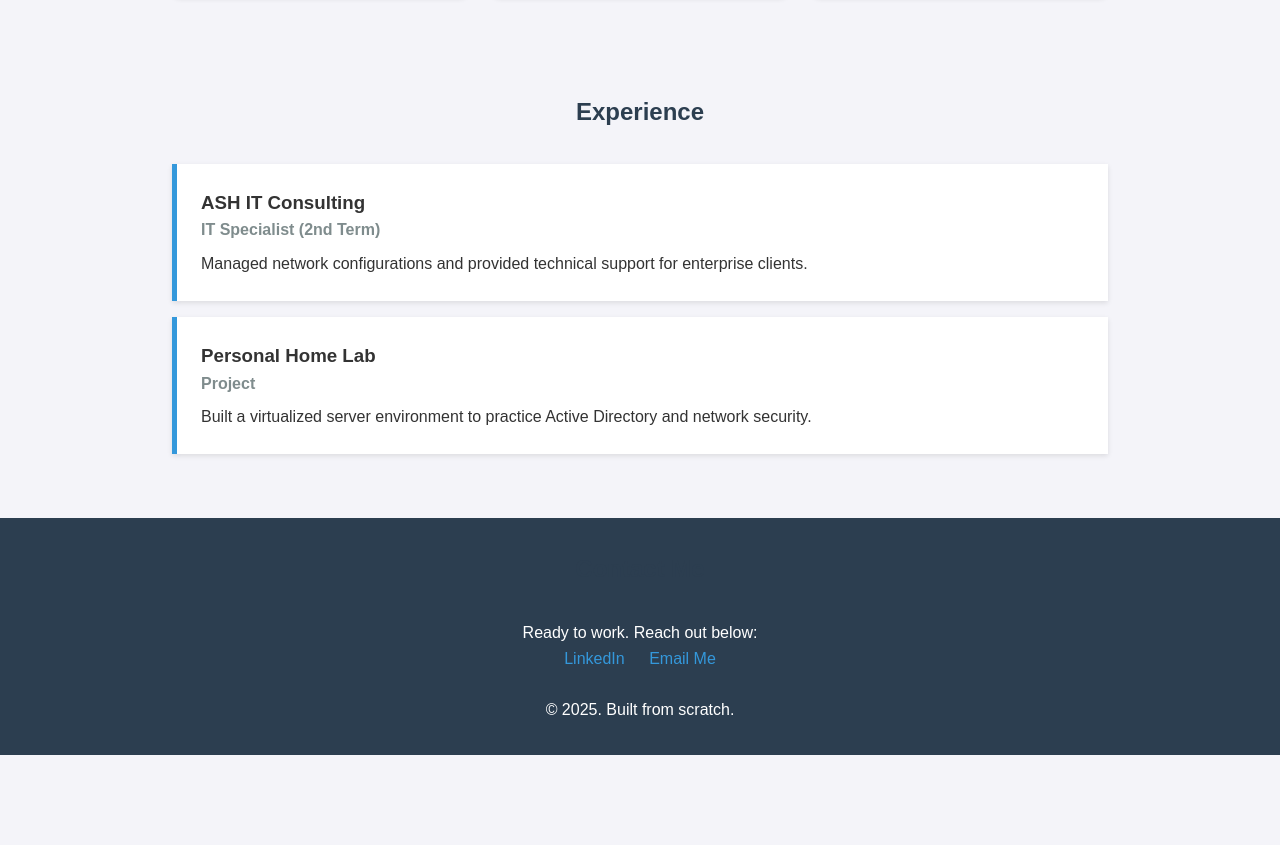
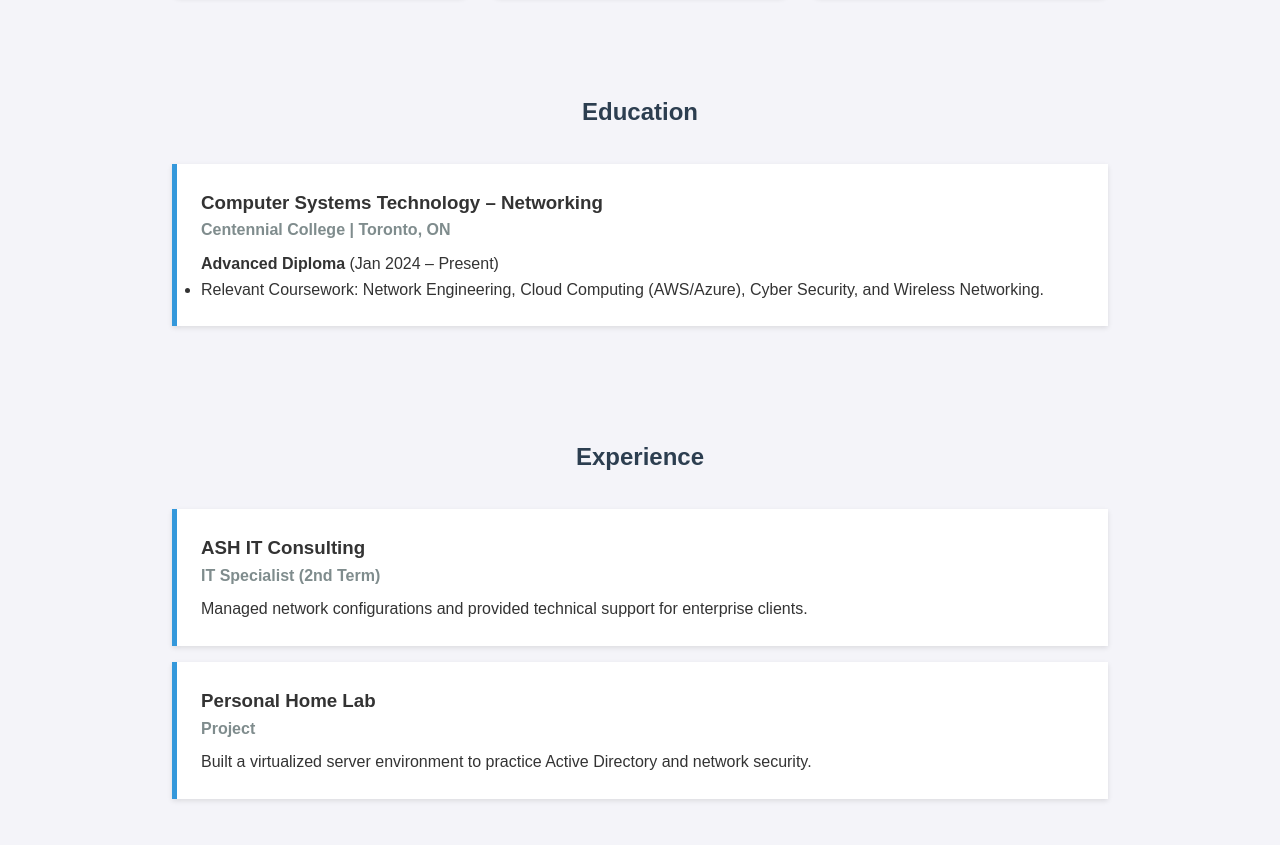
Before and after one commit to msyed111/Msyed111.github.io, a plain HTML site: page index.html in a window 1280 px wide. Shown: the part 996-1841 px from the top of the page. Before the commit the page ends 1751 px from the top, so only its background shows below. Drawn offline with Linux system fonts and the light colour scheme.

Commit message:
Add files via upload

```diff
--- a/index.html
+++ b/index.html
@@ -47,6 +47,17 @@
             </div>
         </div>
     </section>
+    <section id="education" class="container">
+        <h2>Education</h2>
+        <div class="project-item">
+            <h3>Computer Systems Technology – Networking</h3>
+            <p class="role">Centennial College | Toronto, ON</p>
+            <p><strong>Advanced Diploma</strong> (Jan 2024 – Present)</p>
+            <ul>
+                <li>Relevant Coursework: Network Engineering, Cloud Computing (AWS/Azure), Cyber Security, and Wireless Networking.</li>
+            </ul>
+        </div>
+    </section>
 
     <section id="projects" class="container bg-light">
         <h2>Experience</h2>
@@ -68,8 +79,7 @@
         <h2>Contact Me</h2>
         <p>Ready to work. Reach out below:</p>
         <div class="socials">
-            <a href="https://www.linkedin.com/in/mifthauddin">LinkedIn</a>
-
+            <a href="www.linkedin.com/in/mifthauddin">LinkedIn</a>
             <a href="mailto:syedmiftha09@gmail.com">Email Me</a>
         </div>
         <br>
```
